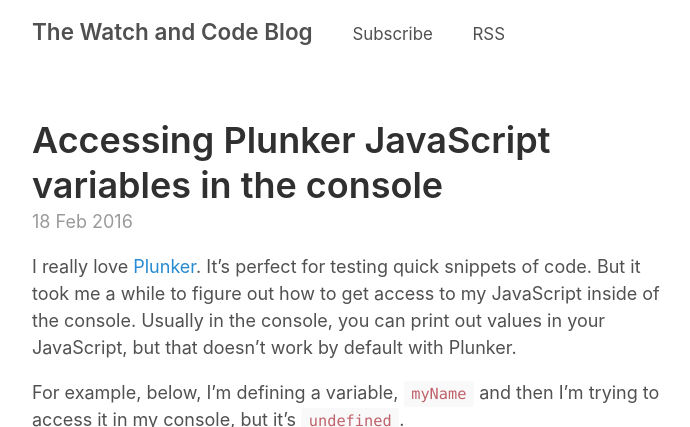
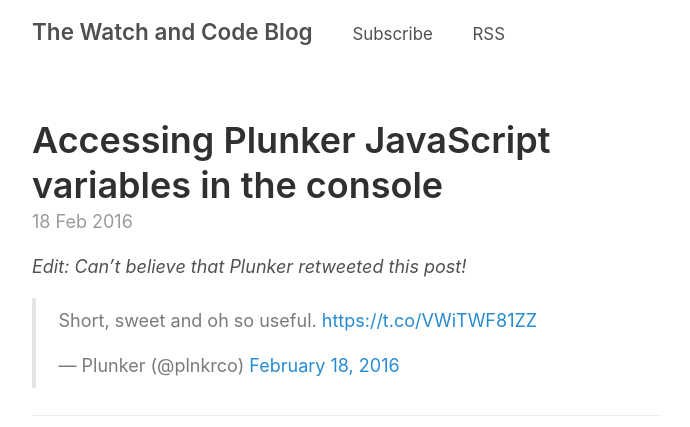
Before and after one commit to hoojaoh/blog.watchandcode.com, a Jekyll site: the page built from _posts/2016-02-18-accessing-plunker-javascript-variables-in-console.md, in a window 1280 px wide and 900 px high, cut to the strip 0-427 px from the top of the window. Shown: the whole strip, without its empty margins (293-983 px from the left). Built offline with Jekyll 4.4.1, drawn with Linux system fonts in a browser that asks for light colours; comment, search, counter and statistics services are not loaded.

Commit message:
Added plunker tweet.

```diff
--- a/_posts/2016-02-18-accessing-plunker-javascript-variables-in-console.md
+++ b/_posts/2016-02-18-accessing-plunker-javascript-variables-in-console.md
@@ -3,6 +3,12 @@
 title: "Accessing Plunker JavaScript variables in the console"
 date: 2016-02-18
 ---
+
+*Edit: Can't believe that Plunker retweeted this post!*
+<blockquote class="twitter-tweet" data-lang="en"><p lang="en" dir="ltr">Short, sweet and oh so useful. <a href="https://t.co/VWiTWF81ZZ">https://t.co/VWiTWF81ZZ</a></p>&mdash; Plunker (@plnkrco) <a href="https://twitter.com/plnkrco/status/700460901548351489">February 18, 2016</a></blockquote>
+<script async src="//platform.twitter.com/widgets.js" charset="utf-8"></script>
+
+<hr>
 
 I really love <a href="http://plnkr.co" target="_blank">Plunker</a>. It's perfect for testing quick snippets of code. But it took me a while to figure
 out how to get access to my JavaScript inside of the console. Usually in the console, you can print out values in your
```
